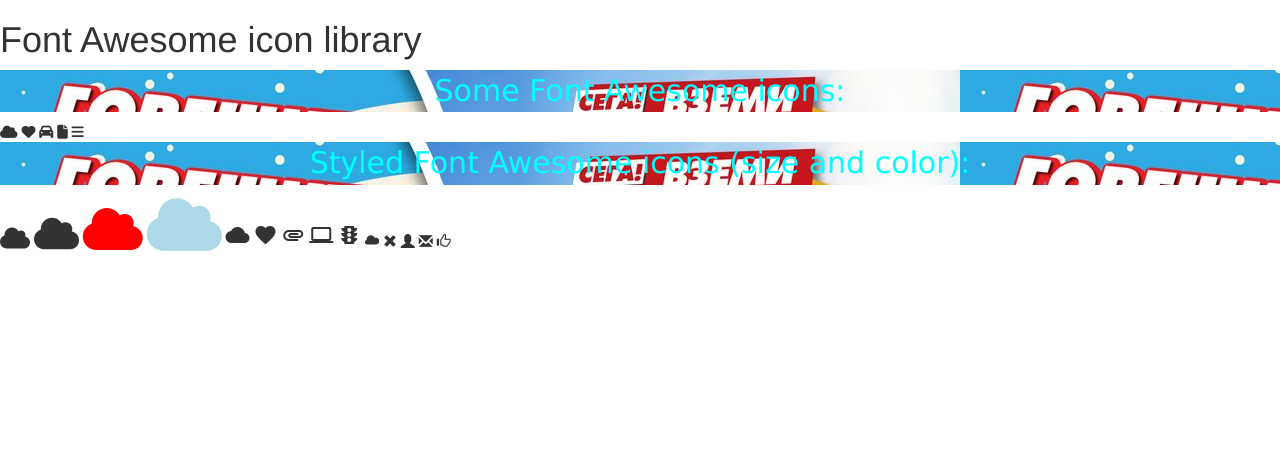
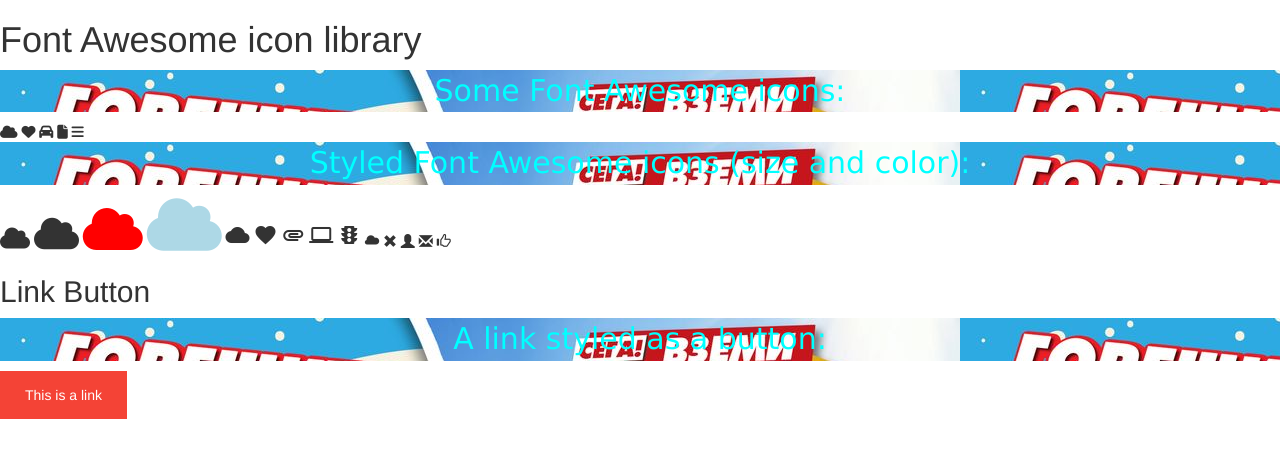
Before and after one commit to EKGBOSS/nihao, a plain HTML site: page index.html in a window 1280 px wide. Drawn offline with nearby package versions, Linux system fonts and the light colour scheme.

Commit message:
add boton

```diff
--- a/assets/app.css
+++ b/assets/app.css
@@ -11,3 +11,16 @@ p {
 }
 
 /* Coment */
+
+a:link, a:visited {
+  background-color: #f44336;
+  color: white;
+  padding: 14px 25px;
+  text-align: center;
+  text-decoration: none;
+  display: inline-block;
+}
+
+a:hover, a:active {
+  background-color: red;
+}
--- a/index.html
+++ b/index.html
@@ -38,5 +38,9 @@
     <i class="glyphicon glyphicon-envelope"></i>
     <i class="glyphicon glyphicon-thumbs-up"></i>
 
+    <h2>Link Button</h2>
+      <p>A link styled as a button:</p>
+      <a href="default.asp" target="_blank">This is a link</a>
+
 </body>
 </html>
```
